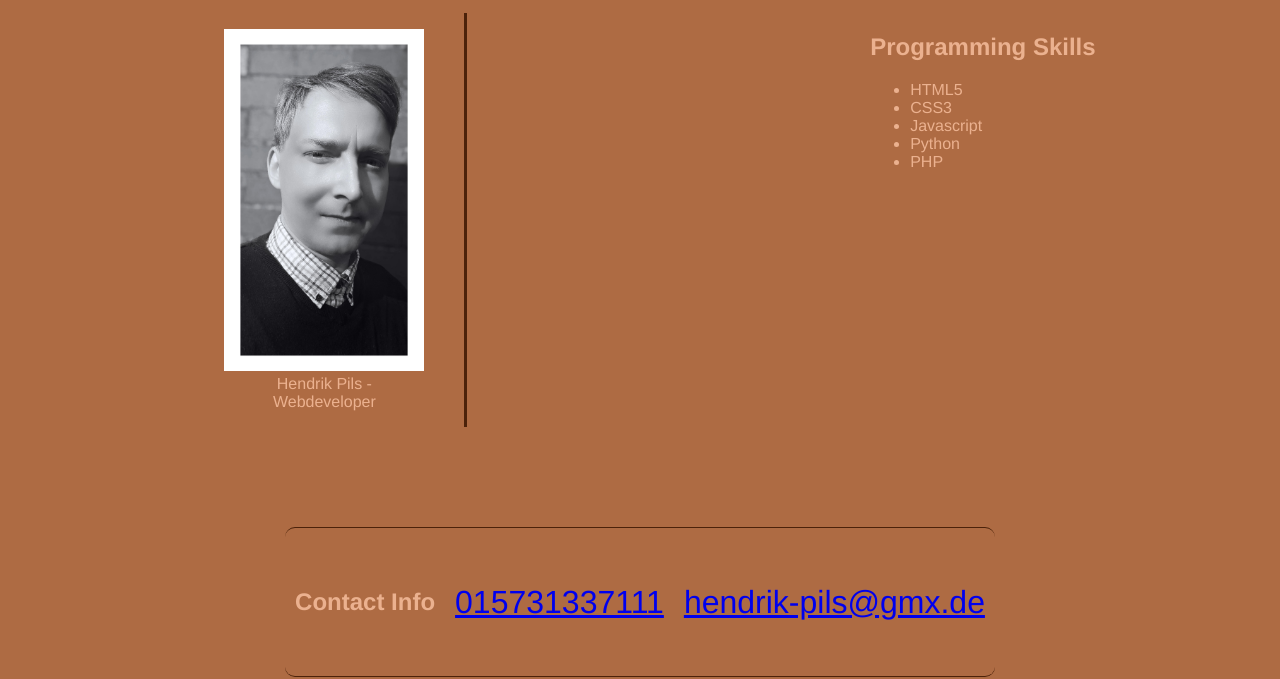
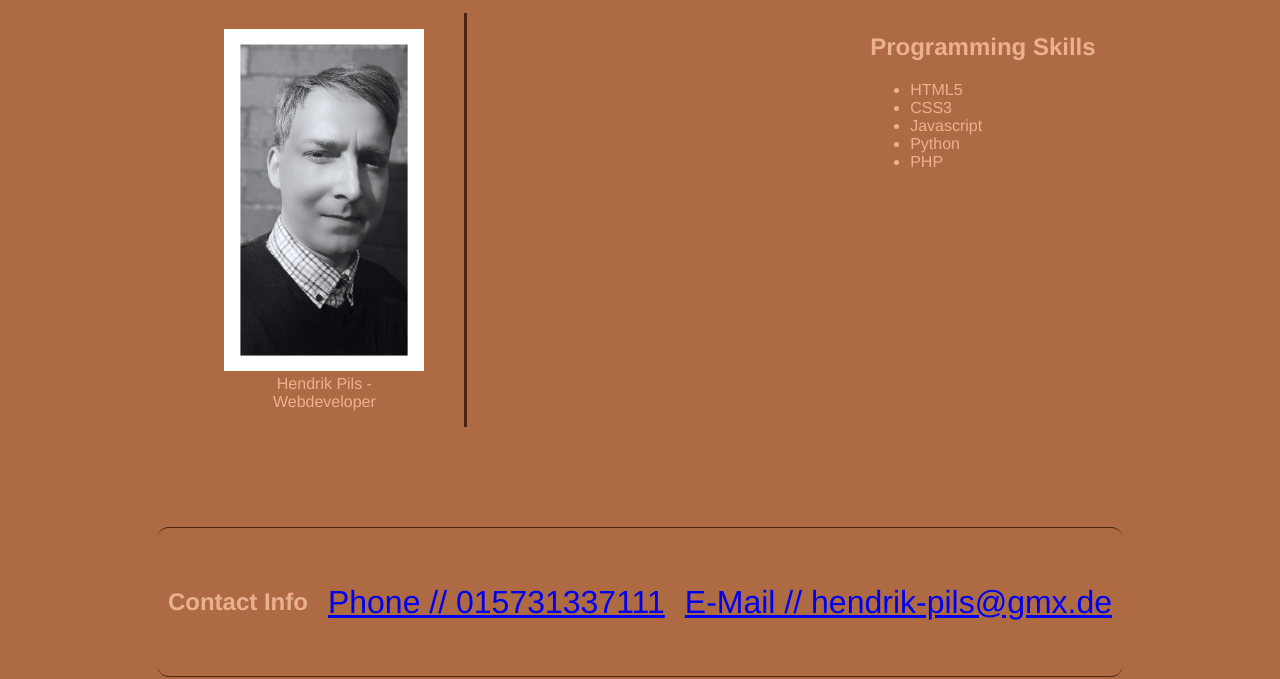
Before and after one commit to Hendrik-Pils/personal-website, a plain HTML site: page index.html in a window 1280 px wide. Shown: the part 127-806 px from the top of the page. Drawn offline with Linux system fonts and the light colour scheme.

Commit message:
updated page contact

```diff
--- a/index.html
+++ b/index.html
@@ -38,8 +38,8 @@
 
       <section class="contact">
       <li><h2>Contact Info</h2></li>
-      <li><a href="#">015731337111</a></li>
-      <li><a href="#">hendrik-pils@gmx.de</a></li>
+      <li><a href="#">Phone // 015731337111</a></li>
+      <li><a href="#">E-Mail // hendrik-pils@gmx.de</a></li>
       </section>
 
       <div class="break"></div>
```
